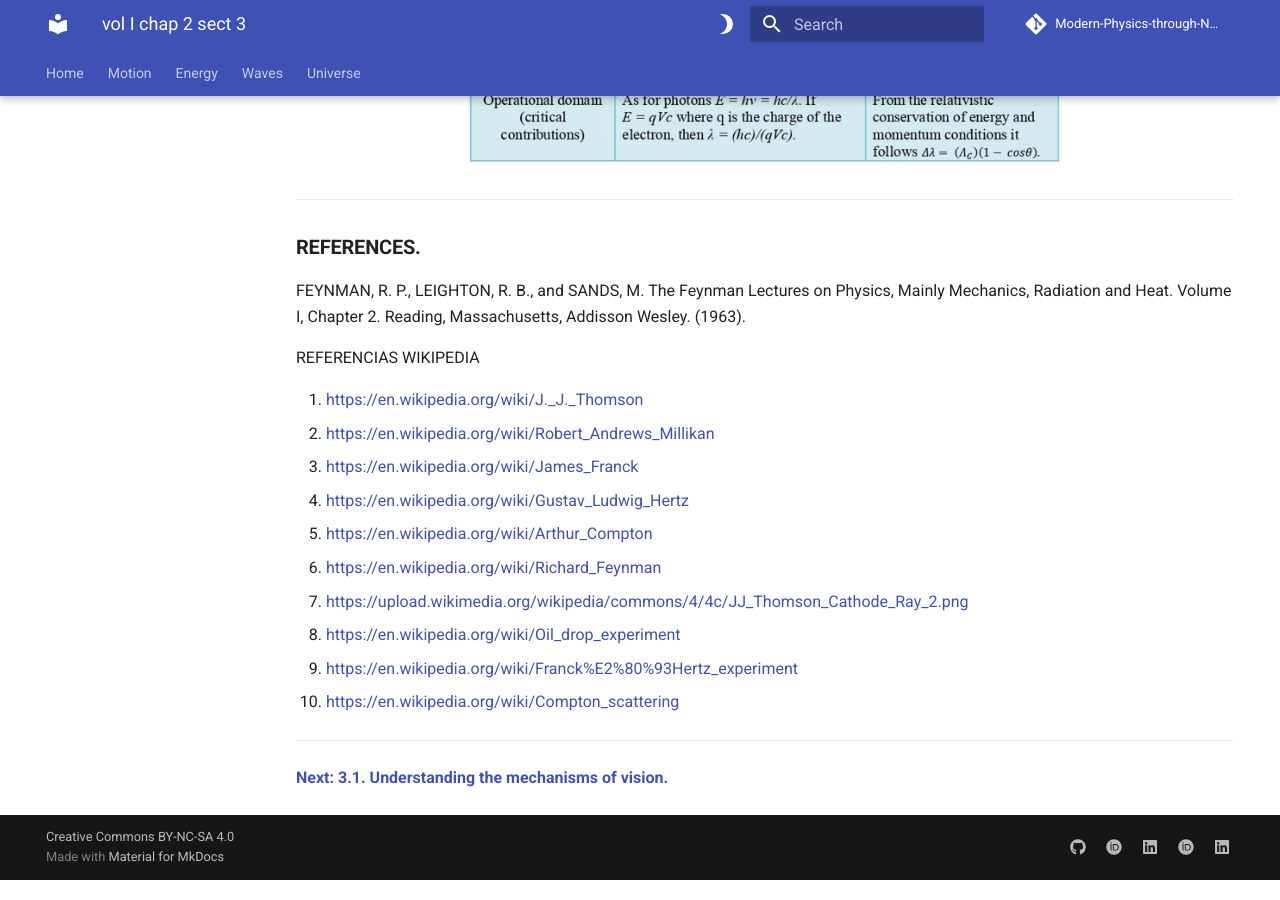
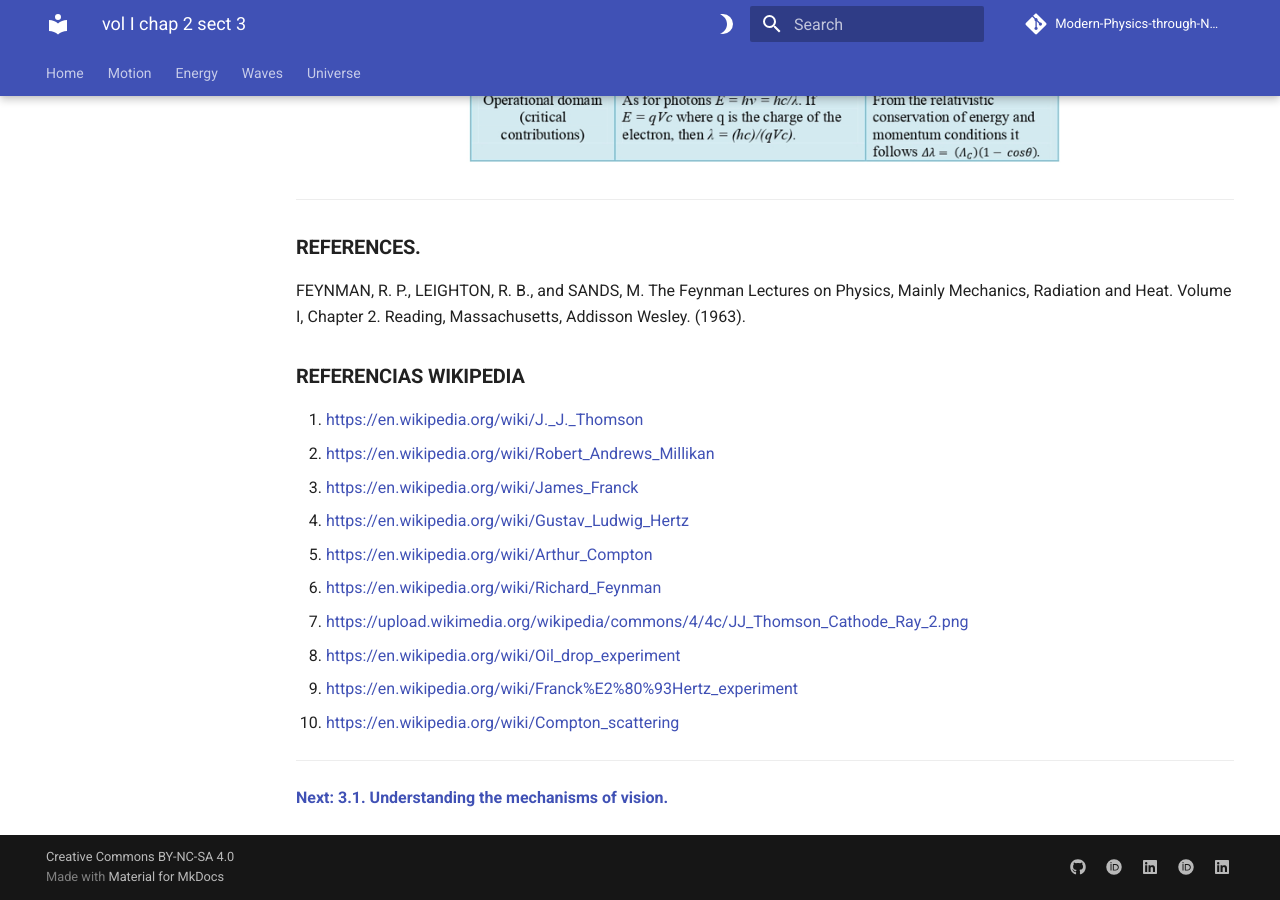
Before and after one commit to modphysnobel/modphysnobel.github.io, an MkDocs documentation site: the page built from docs/vol-I/vol-I-chap-2-sect-3.md, in a window 1280 px wide and 900 px high, scrolled down 1949 px. Built offline with MkDocs 1.6.1 and Material for MkDocs 9.7.7, drawn with Linux system fonts in a browser that asks for light colours; some web fonts are replaced; comment, search, counter and statistics services are not loaded.

```diff
--- a/docs/vol-I/vol-I-chap-2-sect-3.md
+++ b/docs/vol-I/vol-I-chap-2-sect-3.md
@@ -35,7 +35,7 @@ The knowledge obtained from analyzing the information described previously in Se
 
 FEYNMAN, R. P., LEIGHTON, R. B., and SANDS, M. The Feynman Lectures on Physics, Mainly Mechanics, Radiation and Heat. Volume I, Chapter 2. Reading, Massachusetts, Addisson Wesley. (1963).
 
-REFERENCIAS WIKIPEDIA
+### **REFERENCIAS WIKIPEDIA**
 
 1. https://en.wikipedia.org/wiki/J._J._Thomson
 2. https://en.wikipedia.org/wiki/Robert_Andrews_Millikan
```
